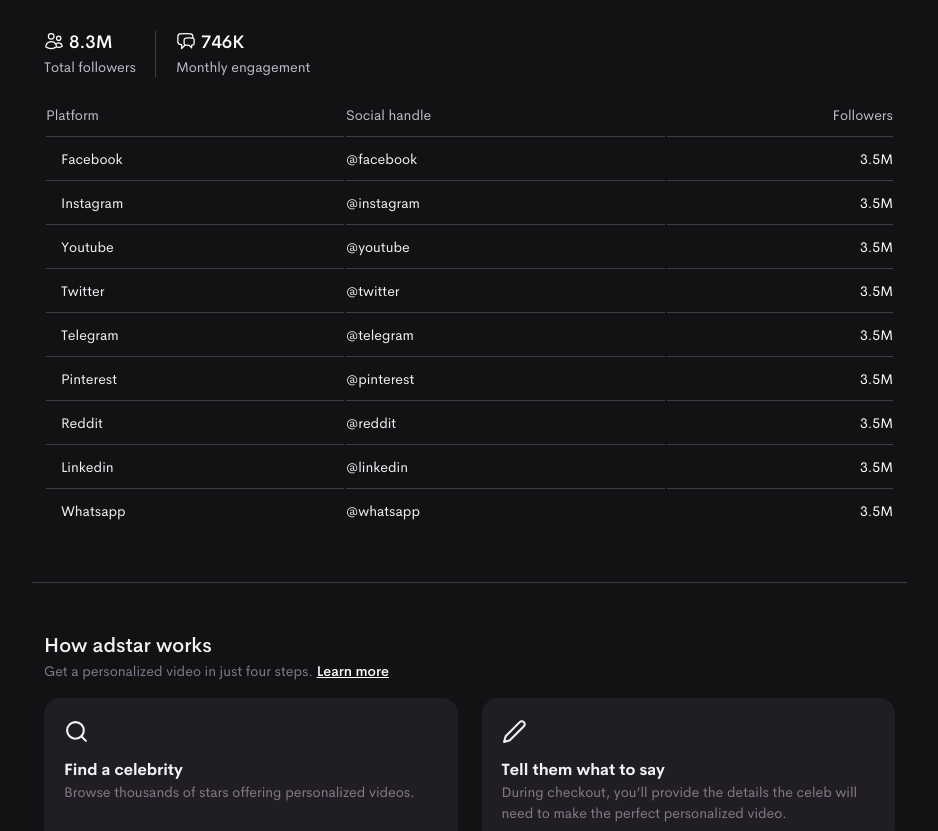
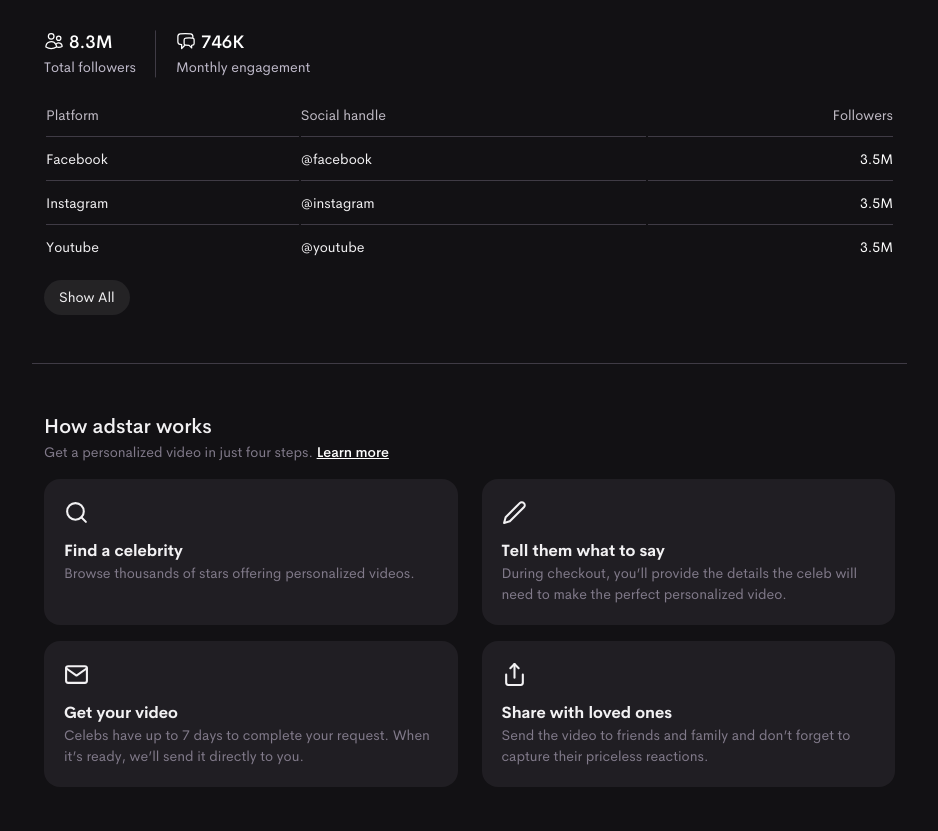
Before and after one commit to Bhavanisinh38/Adstar, a React (Create React App) app: page /detail in a window 1280 px wide. Shown: the part 1020-1851 px from the top of the page, without its empty margins (8-946 px from the left). Built offline with nearby package versions, Linux system fonts and the light colour scheme; a web font is replaced by a local one.

Commit message:
update css & UI

```diff
--- a/src/Components/Sections/Recentreviews.js
+++ b/src/Components/Sections/Recentreviews.js
@@ -110,6 +110,7 @@
                     <div className="reviews-btn"  data-bs-toggle="modal" data-bs-target="#fullreview">View More <i className="fa fa-angle-right"></i></div>
                 </div>
             </OwlCarousel>
+            <button className="common-btn mt-3" data-bs-target="#addreviewmodal" data-bs-toggle="modal">Add review</button>
         </div>
       </section>
       </>
--- a/src/Components/Sections/Socialfollowers.js
+++ b/src/Components/Sections/Socialfollowers.js
@@ -1,5 +1,70 @@
+import React, { useState } from 'react';
 
 function Socialfollowers() {
+    const initialRowCount = 3; // Initial visible rows
+    const [rowCount, setRowCount] = useState(initialRowCount);
+    const [showAdditionalRows, setShowAdditionalRows] = useState(false);
+
+    const data = [
+      {
+        id: 1,
+        platform: 'Facebook',
+        socialHandle: '@facebook',
+        followers: '3.5M',
+      },
+      {
+        id: 2,
+        platform: 'Instagram',
+        socialHandle: '@instagram',
+        followers: '3.5M',
+      },
+      {
+        id: 3,
+        platform: 'Youtube',
+        socialHandle: '@youtube',
+        followers: '3.5M',
+      },
+      {
+        id: 4,
+        platform: 'Twitter',
+        socialHandle: '@twitter',
+        followers: '3.5M',
+      },
+      {
+        id: 5,
+        platform: 'Telegram',
+        socialHandle: '@telegram',
+        followers: '3.5M',
+      },
+      {
+        id: 6,
+        platform: 'Pinterest',
+        socialHandle: '@pinterest',
+        followers: '3.5M',
+      },
+      {
+        id: 7,
+        platform: 'Reddit',
+        socialHandle: '@reddit',
+        followers: '3.5M',
+      },
+      {
+        id: 8,
+        platform: 'Linkedin',
+        socialHandle: '@linkedin',
+        followers: '3.5M',
+      },
+      {
+        id: 9,
+        platform: 'Whatsapp',
+        socialHandle: '@whatsapp',
+        followers: '3.5M',
+      },
+    ];
+
+    const toggleAdditionalRows = () => {
+      setShowAdditionalRows((prev) => !prev);
+    };
 
     return (
     <section className="pt-5">
@@ -32,53 +97,26 @@
                     </tr>
                 </thead>
                 <tbody>
-                    <tr>
-                        <td><i className="fa fa-facebook-square me-1" aria-hidden="true"></i>Facebook</td>
-                        <td>@facebook</td>
-                        <td className="text-end text-white">3.5M</td>
+                    {data.slice(0, rowCount).map((row) => (
+                        <tr key={row.id}>
+                            <td>{row.platform}</td>
+                            <td>{row.socialHandle}</td>
+                            <td className="text-end text-white">{row.followers}</td>
+                        </tr>
+                    ))}
+                    {showAdditionalRows && data.slice(rowCount).map((row) => (
+                    <tr key={row.id}>
+                        <td>{row.platform}</td>
+                        <td>{row.socialHandle}</td>
+                        <td className="text-end text-white">{row.followers}</td>
                     </tr>
-                    <tr>
-                        <td><i className="fa fa-instagram me-1" aria-hidden="true"></i>Instagram</td>
-                        <td>@instagram</td>
-                        <td className="text-end text-white">3.5M</td>
-                    </tr>
-                    <tr>
-                        <td><i className="fa fa-youtube-play me-1" aria-hidden="true"></i>Youtube</td>
-                        <td>@youtube</td>
-                        <td className="text-end text-white">3.5M</td>
-                    </tr>
-                    <tr>
-                        <td><i className="fa fa-twitter me-1" aria-hidden="true"></i>Twitter</td>
-                        <td>@twitter</td>
-                        <td className="text-end text-white">3.5M</td>
-                    </tr>
-                    <tr>
-                        <td><i className="fa fa-paper-plane me-1" aria-hidden="true"></i>Telegram</td>
-                        <td>@telegram</td>
-                        <td className="text-end text-white">3.5M</td>
-                    </tr>
-                    <tr>
-                        <td><i className="fa fa-pinterest me-1" aria-hidden="true"></i>Pinterest</td>
-                        <td>@pinterest</td>
-                        <td className="text-end text-white">3.5M</td>
-                    </tr>
-                    <tr>
-                        <td><i className="fa fa-reddit me-1" aria-hidden="true"></i>Reddit</td>
-                        <td>@reddit</td>
-                        <td className="text-end text-white">3.5M</td>
-                    </tr>
-                    <tr>
-                        <td><i className="fa fa-linkedin me-1" aria-hidden="true"></i>Linkedin</td>
-                        <td>@linkedin</td>
-                        <td className="text-end text-white">3.5M</td>
-                    </tr>
-                    <tr>
-                        <td><i className="fa fa-whatsapp me-1" aria-hidden="true"></i>Whatsapp</td>
-                        <td>@whatsapp</td>
-                        <td className="text-end text-white">3.5M</td>
-                    </tr>
+                    ))}
                 </tbody>
             </table>
+
+            <button className="common-btn" onClick={toggleAdditionalRows}>
+                {showAdditionalRows ? 'Less all' : 'Show All'}
+            </button>
 
         </div>
     </section>
--- a/src/css/style.css
+++ b/src/css/style.css
@@ -940,6 +940,26 @@
     background-color: #44404a;
 }
 
+/* --- common Btn --- */
+.common-btn{
+    padding: 7px 15px;
+    border-radius: 50px;
+    font-weight: 400;
+    color: #f2f1f3;
+    font-size: 14px;
+    border: none;
+    outline: none;
+    cursor: pointer;
+    margin-top: 10px;
+    background-color: rgba(242, 241, 243, 0.08);
+    transition: all 0.3s ease-in-out;
+}
+
+.common-btn:hover{
+    color: white;
+    background-color: #8036e0;
+}
+
 /* --- Footer Css --- */
 .container-lg.cl-footer{
     max-width: 1920px;
```
